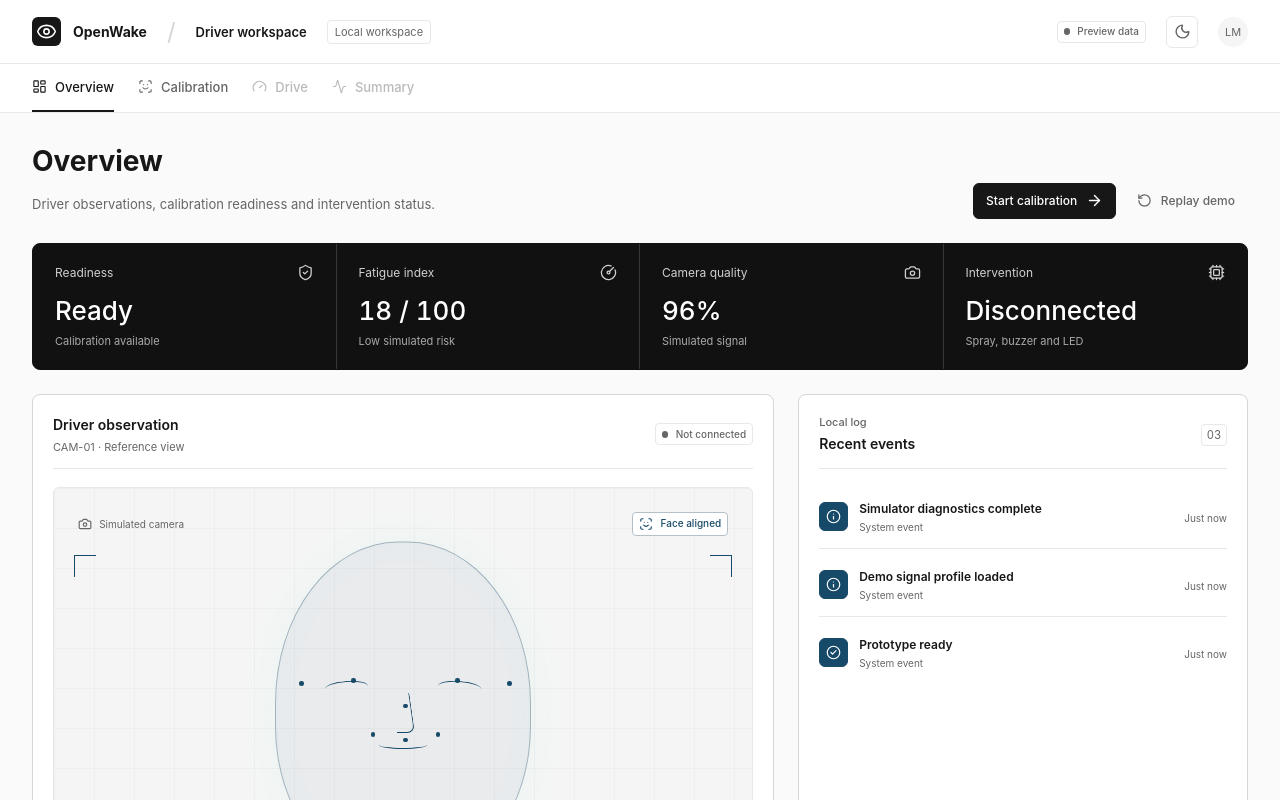
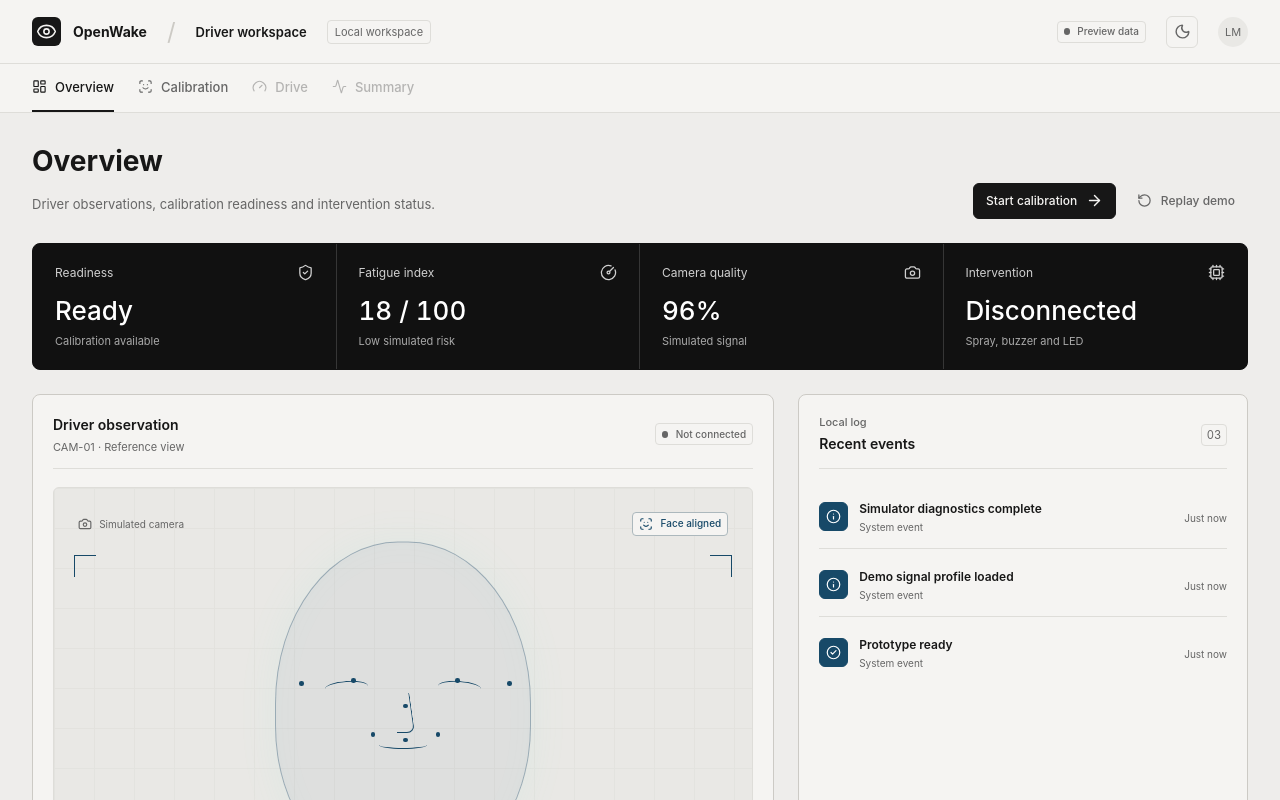
Before and after one commit to extinctionGH/OpenWake-Prototype, a React (Vite) app in the folder openwake-prototype/: page / in a window 1280 px wide. Shown: the top 800 px of the page. Built offline with nearby package versions, Linux system fonts and the light colour scheme.

Commit message:
style: soften workspace surfaces with warm off-white

```diff
--- a/openwake-prototype/src/styles/tokens.css
+++ b/openwake-prototype/src/styles/tokens.css
@@ -3,12 +3,12 @@
   font-family: Inter, ui-sans-serif, system-ui, -apple-system, BlinkMacSystemFont, "Segoe UI", sans-serif;
   font-synthesis: none;
   text-rendering: optimizeLegibility;
-  --bg: #fafafa;
-  --surface-1: #ffffff;
-  --surface-2: #f5f5f5;
-  --surface-3: #ededed;
-  --border: #e8e8e8;
-  --border-strong: #d6d6d6;
+  --bg: #eeedeb;
+  --surface-1: #f5f4f2;
+  --surface-2: #e9e8e5;
+  --surface-3: #e3e2de;
+  --border: #deddd9;
+  --border-strong: #cccac5;
   --text: #171717;
   --text-muted: #666666;
   --aqua: #174968;
--- a/openwake-prototype/src/styles/workspace.css
+++ b/openwake-prototype/src/styles/workspace.css
@@ -161,7 +161,7 @@ html, body { min-width: 0; }
 .metrics-grid .metric-card > strong { color:#fff; }
 .metrics-grid .metric-card__topline,.metrics-grid .metric-card__icon { color:#d0d0d0; }
 .metrics-grid .metric-card > p { color:#a9a9a9; }
-:root[data-theme='dark'] .metrics-grid { background:#fff; border-color:#fff; }
+:root[data-theme='dark'] .metrics-grid { background:#f0efec; border-color:#f0efec; }
 :root[data-theme='dark'] .metric-card { border-color:#dedede; }
 :root[data-theme='dark'] .metrics-grid .metric-card > strong { color:#111; }
 :root[data-theme='dark'] .metrics-grid .metric-card__topline,:root[data-theme='dark'] .metrics-grid .metric-card__icon { color:#414141; }
```
